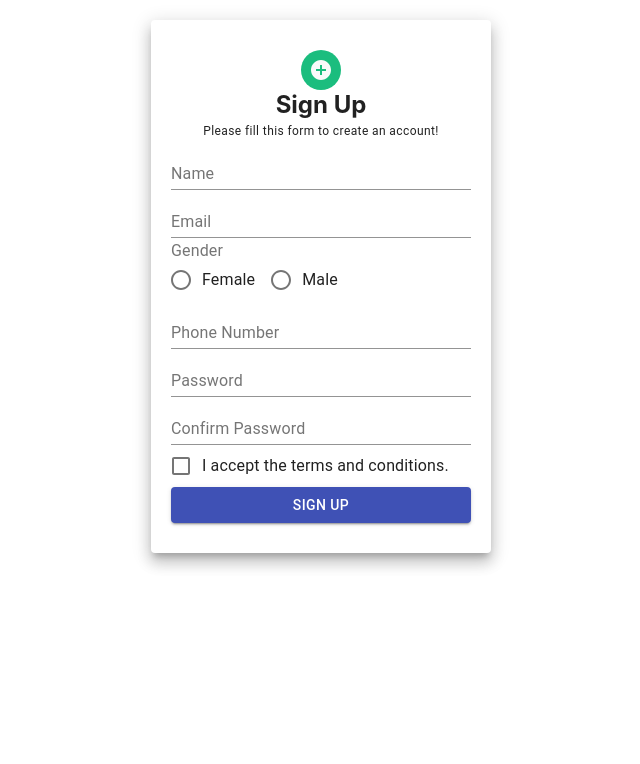
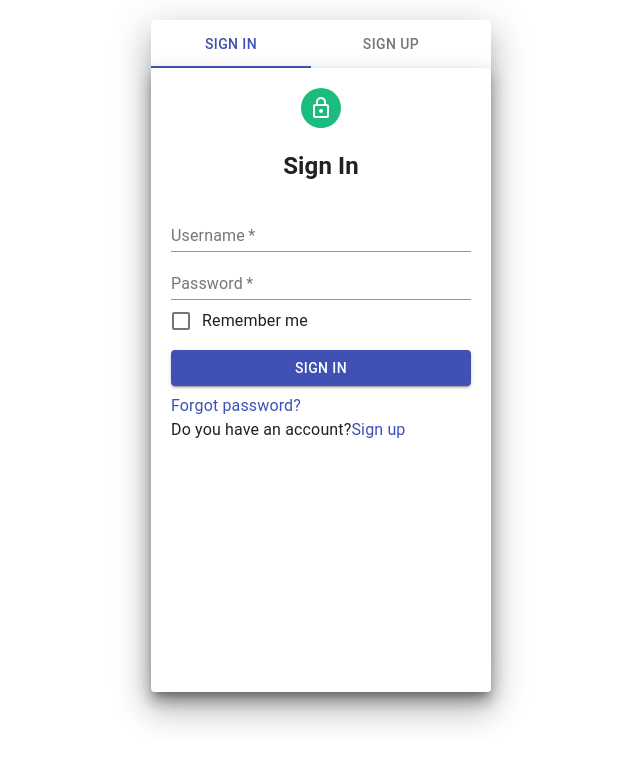
Before and after one commit to bedinuratascan/react-form, a React (Create React App) app: page / in a window 1280 px wide. Shown: the top 764 px of the page, without its empty margins (319-959 px from the left). Built offline with nearby package versions, Linux system fonts and the light colour scheme.

Commit message:
feat: Combined Login and Signup

```diff
--- a/src/App.js
+++ b/src/App.js
@@ -1,12 +1,10 @@
 import './App.css';
-//import Login from './components/Login';
-import Signup from './components/Signup';
+import SignInOutContainer from './containers';
 
 function App() {
   return (
     <div className="App">
-      {/* <Login /> */}
-      <Signup />
+      <SignInOutContainer />
     </div>
   );
 }
--- a/src/components/Login.js
+++ b/src/components/Login.js
@@ -2,14 +2,13 @@ import React from 'react';
 import { Avatar, Grid, Paper, TextField, FormControlLabel, Checkbox, Button, Typography, Link } from '@material-ui/core';
 import LockOutlinedIcon from '@material-ui/icons/LockOutlined';
 
-const Login = () => {
+const Login = ({ handleChange }) => {
 
-    const paperStyle = { padding: 20, height: '70vh', width: 280, margin: '20px auto' }
+    const paperStyle = { padding: 20, height: '73vh', width: 300, margin: '0 auto' }
     const avatarStyle = { backgroundColor: '#1bbd7e' }
     const btnStyle = { margin: '8px 0' }
 
     return (
-        <div>
         <Grid>
             <Paper elevation={10} style={paperStyle}>
                 <Grid align='center'>
@@ -36,13 +35,12 @@ const Login = () => {
                     </Link>
                 </Typography>
                 <Typography> Do you have an account?
-                        <Link href='#'>
+                    <Link href='#' onClick={() => handleChange("event", 1)}>
                         Sign up
                     </Link>
                 </Typography>
             </Paper>
         </Grid>
-        </div>
     )
 }
 
--- a/src/components/Signup.js
+++ b/src/components/Signup.js
@@ -7,9 +7,9 @@ import FormControlLabel from '@material-ui/core/FormControlLabel';
 import FormControl from '@material-ui/core/FormControl';
 import FormLabel from '@material-ui/core/FormLabel';
 
+
 const Signup = () => {
-
-    const paperStyle = { padding: '30px 20px', width: 300, margin: '20px auto' }
+    const paperStyle = { padding: 20, width: 300, margin: '0 auto' }
     const headerStyle = { margin: 0 }
     const avatarStyle = { backgroundColor: '#1bbd7e' }
 
--- /dev/null
+++ b/src/containers/index.js
@@ -0,0 +1,51 @@
+import { useState } from 'react';
+import Paper from '@material-ui/core/Paper';
+import Tabs from '@material-ui/core/Tabs';
+import Tab from '@material-ui/core/Tab';
+import Typography from '@material-ui/core/Typography';
+import PropTypes from 'prop-types';
+import Login from '../components/Login';
+import Signup from '../components/Signup';
+
+const SignInOutContainer = () => {
+    const [value, setValue] = useState(0);
+    const paperStyle = { width: 340, margin: '20px auto' }
+
+    const handleChange = (event, newValue) => {
+        setValue(newValue);
+    }
+
+    function TabContainer(props) {
+        return (
+            <Typography component="div">
+                {props.children}
+            </Typography>
+        );
+    }
+
+    TabContainer.propTypes = {
+        children: PropTypes.node.isRequired,
+    };
+
+
+    return (
+        <Paper style={paperStyle} elevation={20}>
+            <Tabs
+                value={value}
+                indicatorColor="primary"
+                textColor="primary"
+                onChange={handleChange}
+
+            >
+                <Tab label="Sign In" />
+                <Tab label="Sign Up" />
+            </Tabs>
+            {value === 0 && <TabContainer><Login handleChange={handleChange} /></TabContainer>}
+            {value === 1 && <TabContainer><Signup /></TabContainer>}
+        </Paper>
+    )
+}
+
+
+
+export default SignInOutContainer
```
Lines whose indentation alone changed are shown as unchanged.
